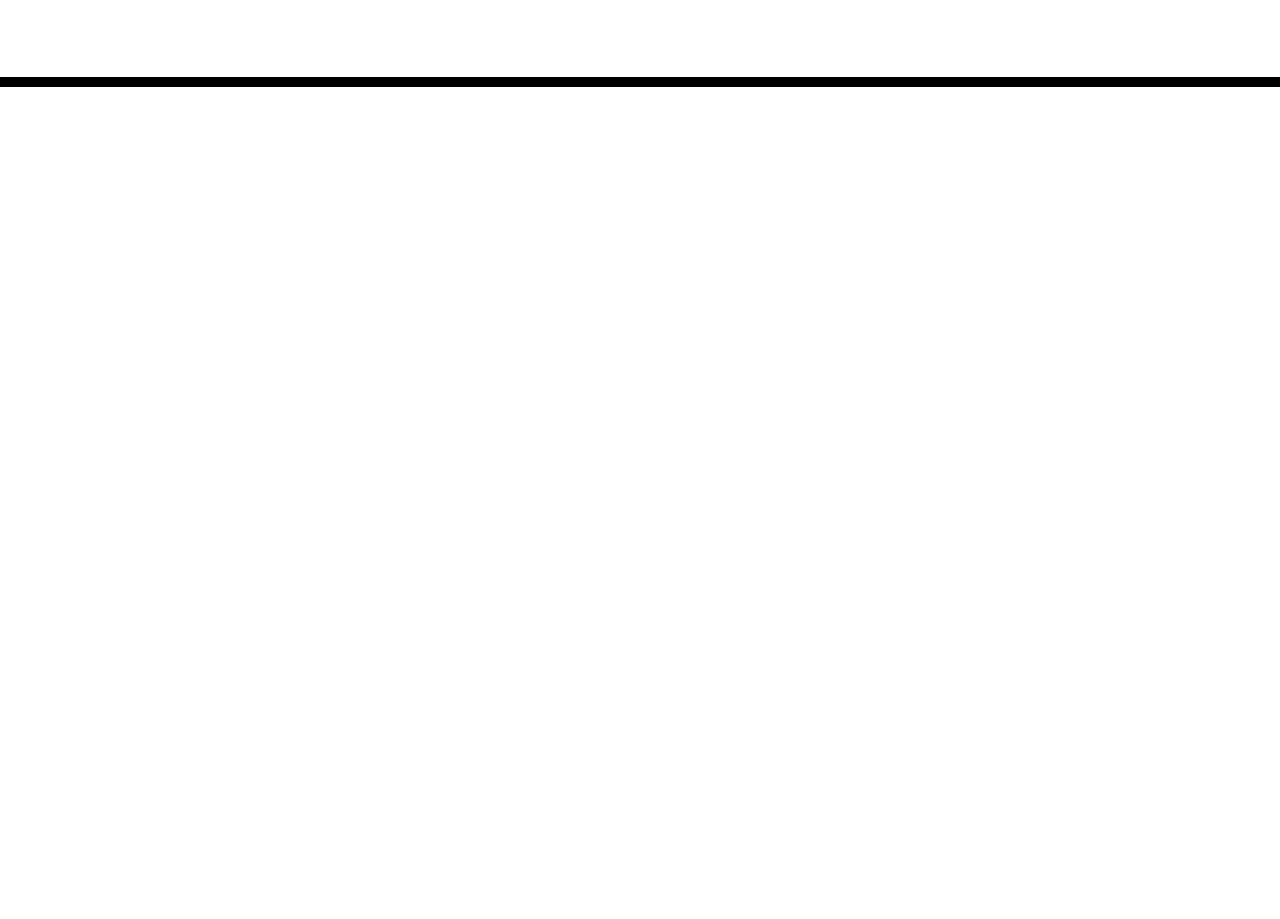
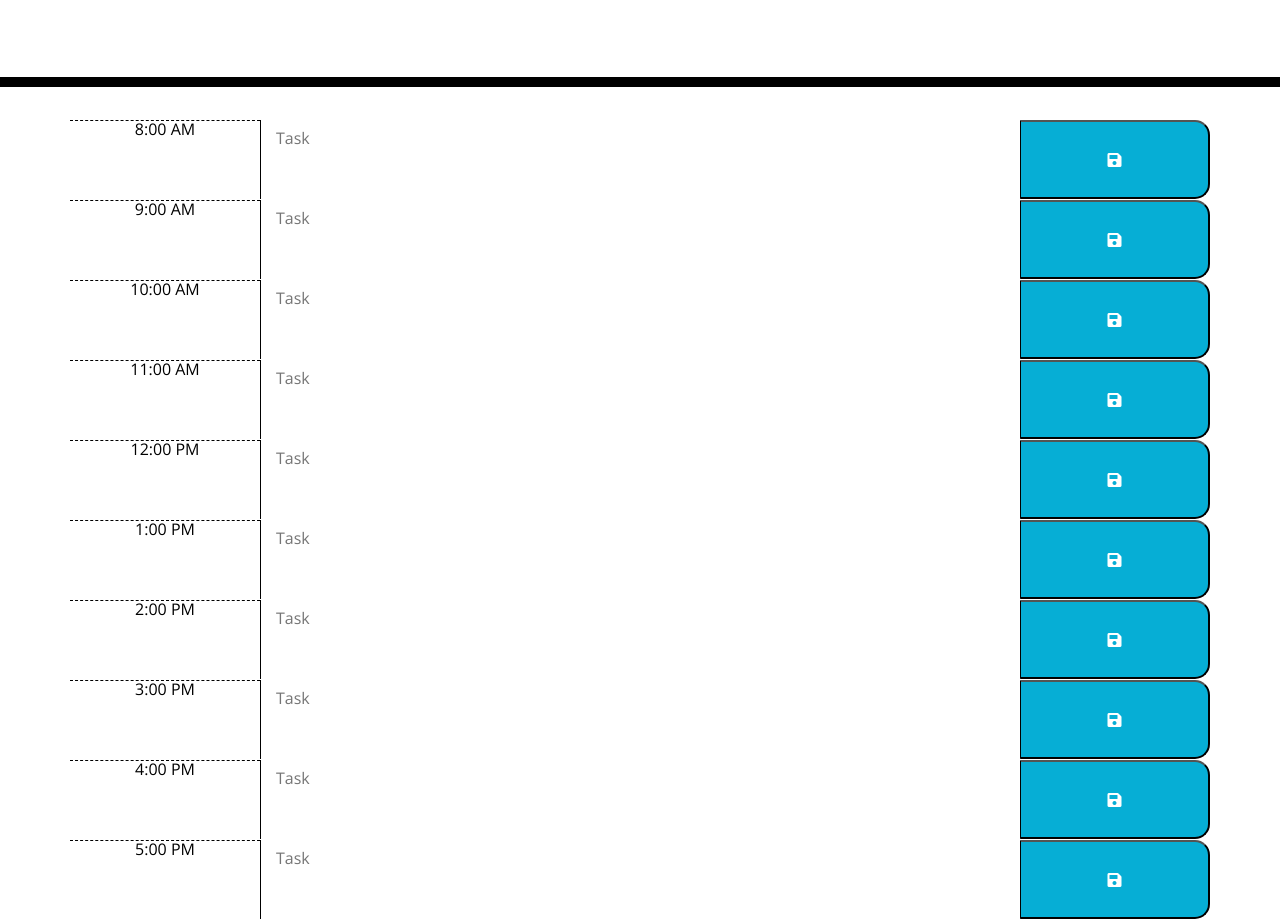
Before and after one commit to pamelac21/Work-Scheduler, a plain HTML site: page index.html in a window 1280 px wide. Shown: the part 181-1100 px from the top of the page. Before the commit the page ends 800 px from the top, so only its background shows below. Drawn offline with nearby package versions, Linux system fonts and the light colour scheme; files that its build step writes are made by us from their sources.

Commit message:
timeblocks

```diff
--- a/assets/style.css
+++ b/assets/style.css
@@ -4,7 +4,7 @@ body {
   line-height: 1;
 }
 
-textarea{
+textarea {
   background: transparent;
   border: none;
   resize: none;
@@ -21,11 +21,11 @@ textarea{
   border-bottom: 10px solid black;
 }
 
-.description{
+.description {
   white-space: pre-wrap;
 }
 
-.time-block{
+.time-block {
   text-align: center;
   border-radius: 15px;
 }
@@ -36,7 +36,7 @@ textarea{
   border-top: 1px solid white;;
 }
 
-.hour {
+.hr {
   background-color: #ffffff;
   color: #000000;
   border-top: 1px dashed #000000;
--- a/index.html
+++ b/index.html
@@ -6,19 +6,16 @@
     <meta http-equiv="X-UA-Compatible" content="ie=edge" />
     <link
       rel="stylesheet"
-      href="https://stackpath.bootstrapcdn.com/bootstrap/4.3.1/css/bootstrap.min.css"
-    />
+      href="https://stackpath.bootstrapcdn.com/bootstrap/4.3.1/css/bootstrap.min.css" />
     <link
       rel="stylesheet"
       href="https://use.fontawesome.com/releases/v5.8.1/css/all.css"
       integrity="sha384-50oBUHEmvpQ+1lW4y57PTFmhCaXp0ML5d60M1M7uH2+nqUivzIebhndOJK28anvf"
-      crossorigin="anonymous"
-    />
+      crossorigin="anonymous" />
     <link
       href="https://fonts.googleapis.com/css?family=Open+Sans&display=swap"
-      rel="stylesheet"
-    />
-    <link rel="stylesheet" href="style.css" />
+      rel="stylesheet" />
+    <link rel="stylesheet" href="assets\style.css" />
     <title>Work Day Scheduler</title>
   </head>
 
@@ -30,9 +27,73 @@
     </header>
     <div class="container">
       <!-- Timeblocks go here -->
+
+      <section id="8" class="row time-block">
+        <div class="col-2 hr">8:00 AM</div>
+        <textarea class="col-8" placeholder="Task"></textarea>
+        <button class="col-2 saveBtn"><i class="fas fa-save"></i></button>
+      </section>
+
+      <section id="9" class="row time-block">
+        <div class="col-2 hr">9:00 AM</div>
+        <textarea class="col-8" placeholder="Task"></textarea>
+        <button class="col-2 saveBtn"><i class="fas fa-save"></i></button>
+      </section>
+
+      <section id="10" class="row time-block">
+        <div class="col-2 hr">10:00 AM</div>
+        <textarea class="col-8" placeholder="Task"></textarea>
+        <button class="col-2 saveBtn"><i class="fas fa-save"></i></button>
+      </section>
+
+      <section id="11" class="row time-block">
+        <div class="col-2 hr">11:00 AM</div>
+        <textarea class="col-8" placeholder="Task"></textarea>
+        <button class="col-2 saveBtn"><i class="fas fa-save"></i></button>
+      </section>
+
+      <section id="12" class="row time-block">
+        <div class="col-2 hr">12:00 PM</div>
+        <textarea class="col-8" placeholder="Task"></textarea>
+        <button class="col-2 saveBtn"><i class="fas fa-save"></i></button>
+      </section>
+
+      <section id="13" class="row time-block">
+        <div class="col-2 hr">1:00 PM</div>
+        <textarea class="col-8" placeholder="Task"></textarea>
+        <button class="col-2 saveBtn"><i class="fas fa-save"></i></button>
+      </section>
+
+      <section id="14" class="row time-block">
+        <div class="col-2 hr">2:00 PM</div>
+        <textarea class="col-8" placeholder="Task"></textarea>
+        <button class="col-2 saveBtn"><i class="fas fa-save"></i></button>
+      </section>
+
+      <section id="15" class="row time-block">
+        <div class="col-2 hr">3:00 PM</div>
+        <textarea class="col-8" placeholder="Task"></textarea>
+        <button class="col-2 saveBtn"><i class="fas fa-save"></i></button>
+      </section>
+
+      <section id="16" class="row time-block">
+        <div class="col-2 hr">4:00 PM</div>
+        <textarea class="col-8" placeholder="Task"></textarea>
+        <button class="col-2 saveBtn"><i class="fas fa-save"></i></button>
+      </section>
+
+      <section id="17" class="row time-block">
+        <div class="col-2 hr">5:00 PM</div>
+        <textarea class="col-8" placeholder="Task"></textarea>
+        <button class="col-2 saveBtn"><i class="fas fa-save"></i></button>
+      </section>
+    </div>
+  </div>
+
     </div>
 
     <script src="https://code.jquery.com/jquery-3.4.1.min.js"></script>
     <script src="https://cdnjs.cloudflare.com/ajax/libs/moment.js/2.24.0/moment.min.js"></script>
+    <script src="assets\script.js"></script>
   </body>
 </html>
```
Also changed, not shown: assets/script.js (added), instructions.png (added).
